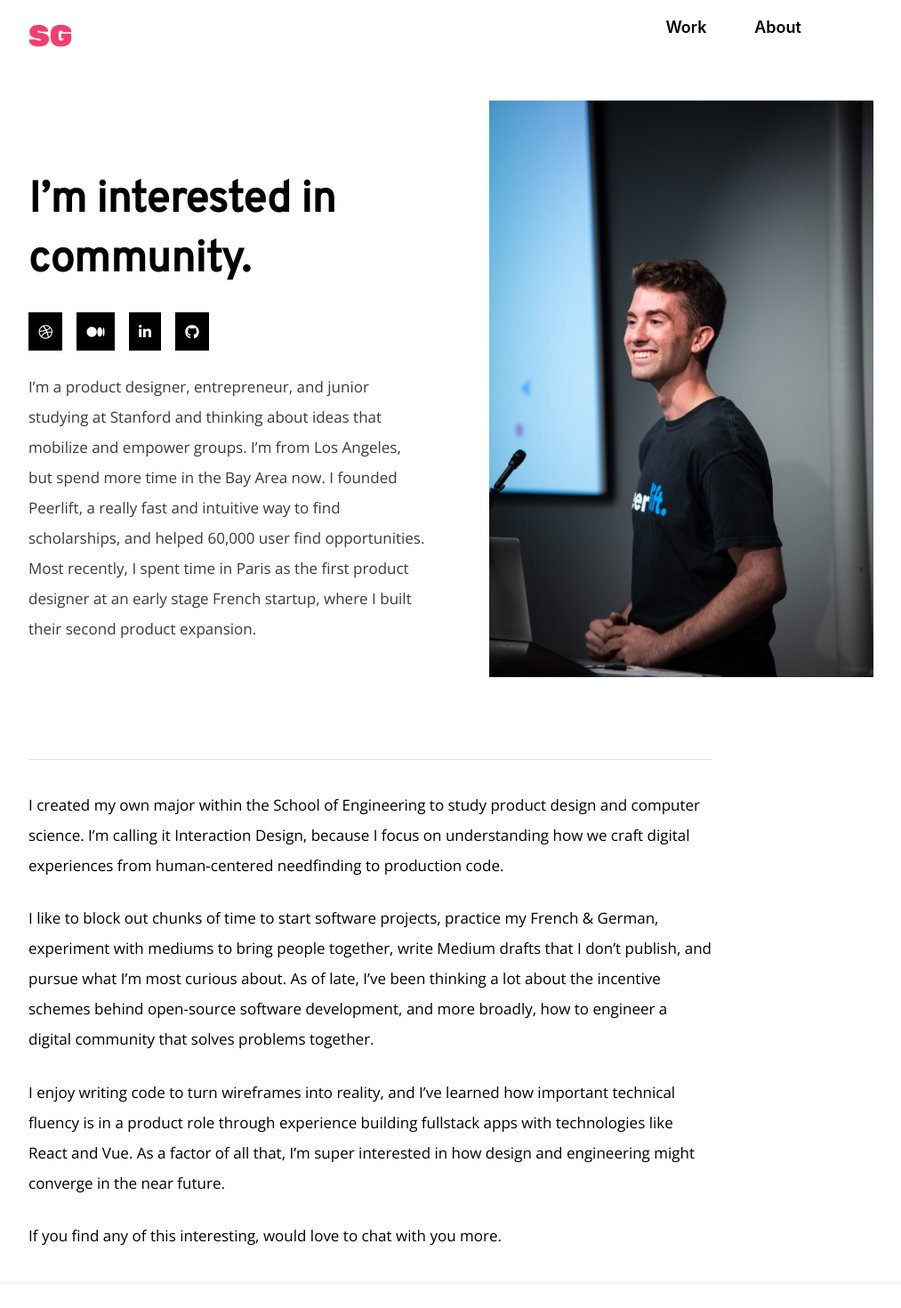
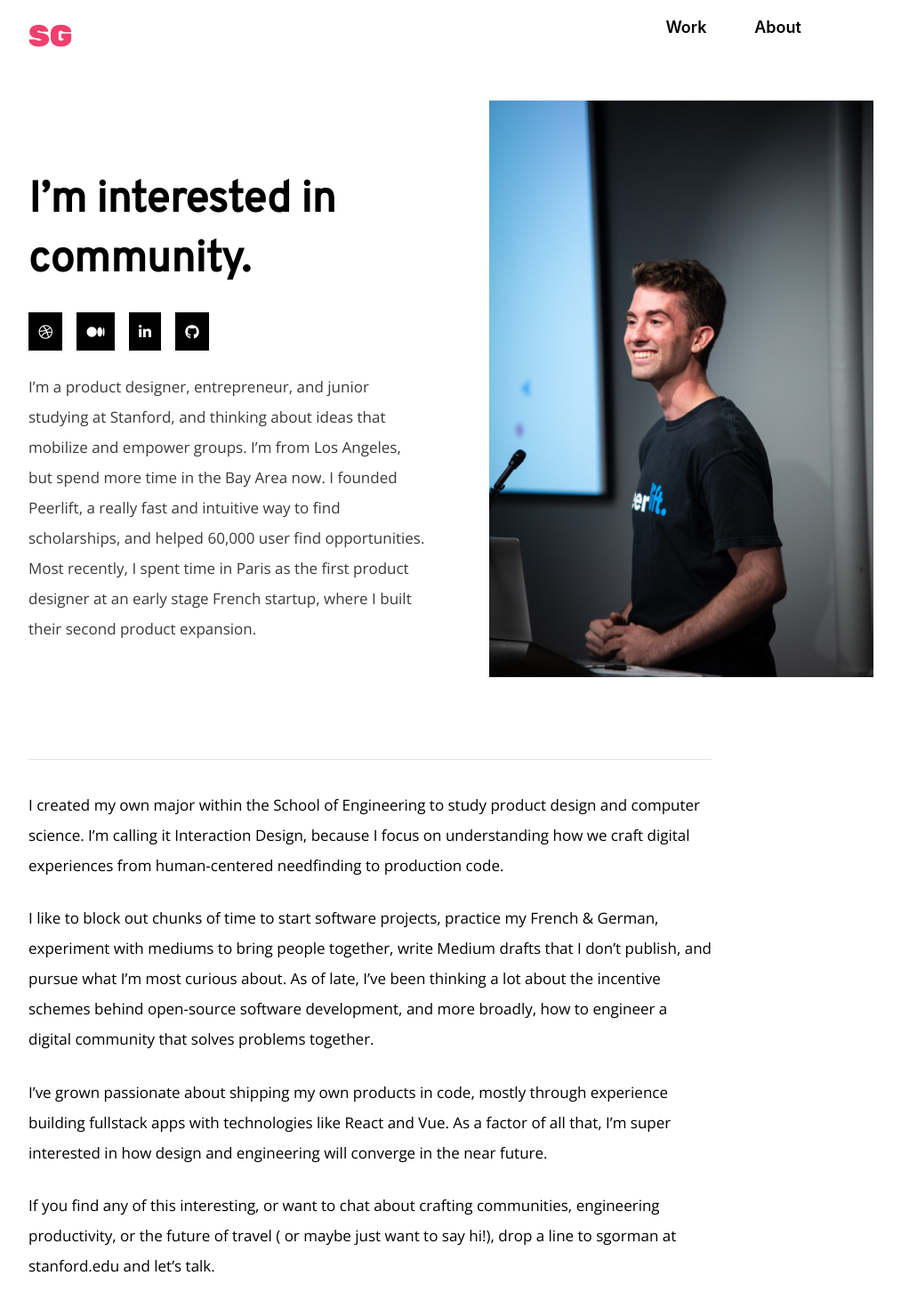
Before and after one commit to samjgorman/portfolio_new, a React (Create React App) app: page /about in a window 1280 px wide. Shown: the top 1470 px of the page at 89% size, without its empty margins (224-1237 px from the left). Built offline with nearby package versions, Linux system fonts and the light colour scheme.

Commit message:
new copy and footer space

```diff
--- a/src/containers/about.js
+++ b/src/containers/about.js
@@ -115,7 +115,7 @@ const InfoWrapper = styled.div`
 margin-top: 2em;
 margin-left: 20%;
 margin-right: 20%;
-margin-bottom: 2em;
+margin-bottom: 4em;
 font-family: Open Sans;
 line-height: 34px;
 font-size: 17px;
@@ -168,7 +168,7 @@ const About = ( ) => {
                  <Social image = "fab fa-github"
                 link = "https://github.com/samjgorman"/>
         </SocialWrapper>
-          <Text>I’m a product designer, entrepreneur, and junior studying at Stanford and thinking about ideas that mobilize and empower groups.
+          <Text>I’m a product designer, entrepreneur, and junior studying at Stanford, and thinking about ideas that mobilize and empower groups.
 
 I’m from Los Angeles, but spend more time in the Bay Area now.   I founded Peerlift, a really fast and intuitive way to find scholarships, and helped 60,000 user find opportunities.   Most recently,  I spent time in Paris as the first product designer at an early stage French startup, where I built their second product expansion.</Text>
       </TextWrapper>
@@ -180,8 +180,8 @@ I’m from Los Angeles, but spend more time in the Bay Area now.   I founded Pee
     <InfoWrapper>
         <Info>I created my own major within the School of Engineering to study product design and computer science.   I’m calling it Interaction Design, because  I focus on understanding how we craft digital experiences from human-centered needfinding to production code.</Info>
         <Info> I like to block out chunks of time to start software projects, practice my French & German, experiment with mediums to bring people together, write Medium drafts that I don’t publish,  and pursue what I’m most curious about.  As of late, I’ve been thinking a lot about the incentive schemes behind open-source software development, and more broadly, how to engineer a digital community that solves problems together.</Info>
-        <Info> I enjoy writing code to turn wireframes into reality, and  I’ve learned how important technical fluency is in a product role through experience building fullstack apps with technologies like React and Vue.  As a factor of all that,  I’m super interested in how design and engineering might converge in the near future. </Info>
-        <Info> If you find any of this interesting, would love to chat with you more. </Info>
+        <Info> I’ve grown passionate about shipping my own products in code, mostly through experience building fullstack apps with technologies like React and Vue.  As a factor of all that,  I’m super interested in how design and engineering will converge in the near future.</Info>
+        <Info> If you find any of this interesting, or want to chat about crafting communities, engineering productivity, or the future of travel ( or maybe just want to say hi!),  drop a line to  sgorman at stanford.edu and let’s talk.  </Info>
     </InfoWrapper>
 
 
--- a/src/footer.js
+++ b/src/footer.js
@@ -7,7 +7,7 @@ import Resume from "./images/resume.pdf"
 
 
 const Contact = styled.div`
-
+  margin-bottom: 0.5em;
 `;
 
 
```
